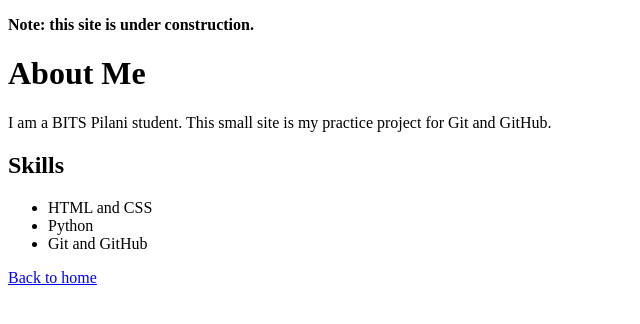
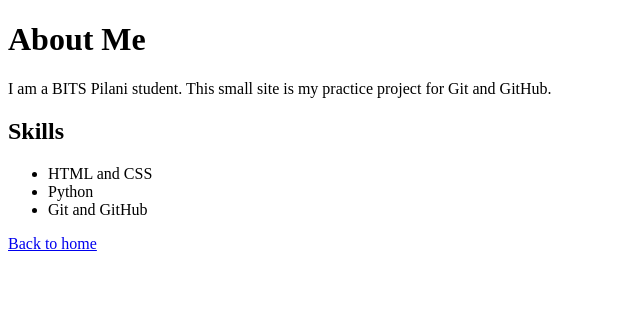
Before and after one commit to AnshulMohanty/SGA_2-Git_Workflow_Assignment, a plain HTML site: page about.html in a window 1280 px wide. Shown: the whole page, without its empty margins (0-640 px from the left). Drawn offline with Linux system fonts and the light colour scheme.

Commit message:
Revert "add under-construction banner to about page"
This reverts commit 1936ae990ab6900215d3a0e451f61bd94201200a.

```diff
--- a/about.html
+++ b/about.html
@@ -5,7 +5,6 @@
   <title>About | Anshul Mohanty</title>
 </head>
 <body>
-  <p><b>Note: this site is under construction.</b></p>
   <h1>About Me</h1>
   <p>I am a BITS Pilani student. This small site is my practice project for Git and GitHub.</p>
   <h2>Skills</h2>
```
